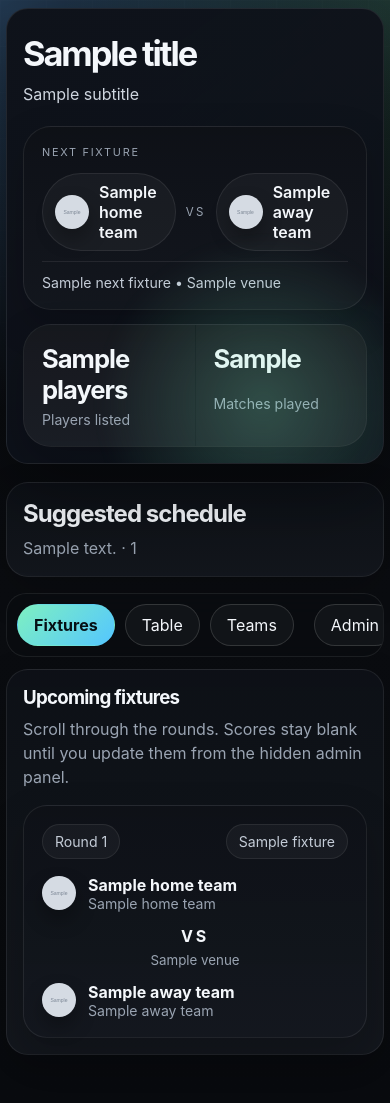
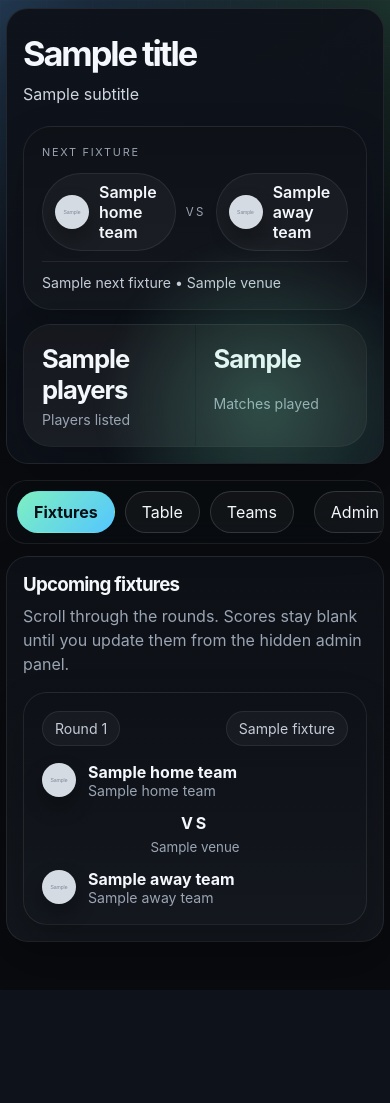
Before and after one commit to ugochukwu11-glitch/Lekki-gardens-football-tournament, a Flask app: template templates/index.html in a window 390 px wide. After the commit the page ends 980 px from the top, so only its background shows below. Run offline with Flask 3, Linux system fonts and the light colour scheme; data comes from the database, SQL or seed files in the repository; the template is opened without the code that fills it: most values are stand-ins (such as "Sample title", 1, 10 or a date in 2020); grey boxes marked "Sample" are stand-in pictures; some libraries are stand-ins or nearby versions.

Commit message:
Fix mobile standings layout

```diff
--- a/static/styles.css
+++ b/static/styles.css
@@ -411,7 +411,7 @@ body::before {
 }
 
 .table-wrap {
-  display: grid;
+  display: block;
   gap: 8px;
 }
 
@@ -620,29 +620,29 @@ body::before {
 
 @media (max-width: 960px) {
   .hero,
-  .sub-hero,
   .team-grid {
     grid-template-columns: 1fr;
   }
 
   .fixture-match,
-  .table-head,
-  .table-row,
   .admin-team-head,
   .admin-fixture-row {
     grid-template-columns: 1fr;
   }
 
-  .table-head {
-    display: none;
+  .team-col {
+    justify-content: space-between;
   }
 
-  .table-row {
-    gap: 8px;
+  .table-wrap {
+    overflow-x: auto;
+    -webkit-overflow-scrolling: touch;
+    padding-bottom: 4px;
   }
 
-  .team-col {
-    justify-content: space-between;
+  .table-head,
+  .table-row {
+    min-width: 620px;
   }
 
   .tabs {
@@ -662,8 +662,7 @@ body::before {
   }
 
   .hero,
-  .panel,
-  .sub-hero {
+  .panel {
     padding: 16px;
     border-radius: 22px;
   }
--- a/templates/index.html
+++ b/templates/index.html
@@ -46,13 +46,6 @@
           </div>
         </aside>
       </header>
-
-      <section class="sub-hero">
-        <div>
-          <h2>Suggested schedule</h2>
-          <p>{{ state.settings.schedule_summary }} · {{ state.settings.match_length }}</p>
-        </div>
-      </section>
 
       <nav class="tabs">
         <button class="tab is-active" data-tab="fixtures">Fixtures</button>
```
